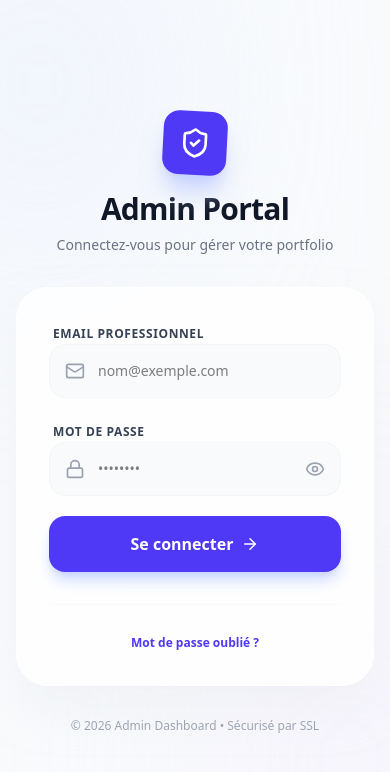
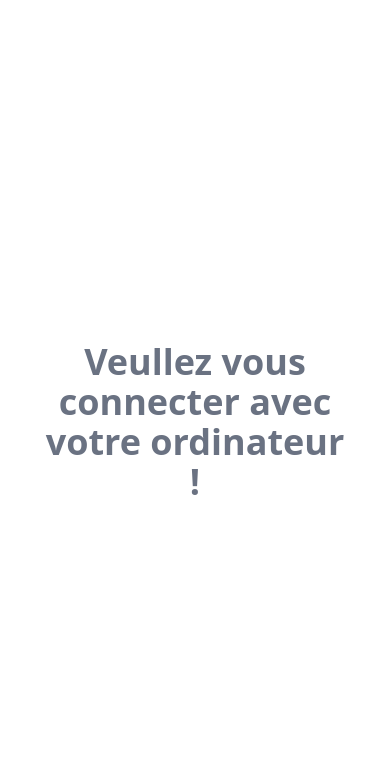
Before and after one commit to nadjitan949/my-portfolio-dashboard, a React (Vite) app: page / in a window 390 px wide. Shown: the top 772 px of the page. Built offline with nearby package versions, Linux system fonts and the light colour scheme.

Commit message:
Responsive

```diff
--- a/src/Layout/MainLayout.tsx
+++ b/src/Layout/MainLayout.tsx
@@ -4,12 +4,12 @@ import Sidebar from "../components/Sidebar"
 
 type MainLayoutProps = {
     children: ReactNode
-};
+}
 
 function MainLayout({ children }: MainLayoutProps) {
     return (
         <>
-            <div className="h-screen flex flex-col">
+            <div className="h-screen hidden lg:flex flex-col">
                 <div className="shrink-0 p-5 pb-0 bg-gray-100">
                     <Header />
                 </div>
@@ -20,6 +20,10 @@ function MainLayout({ children }: MainLayoutProps) {
                     </main>
                 </div>
             </div>
+
+            <div className=" h-screen w-full flex items-center justify-center lg:hidden px-10">
+                <h1 className="text-4xl font-bold text-center text-gray-500"> Veullez vous connecter avec votre ordinateur ! </h1>
+            </div>
         </>
     )
 }
```
